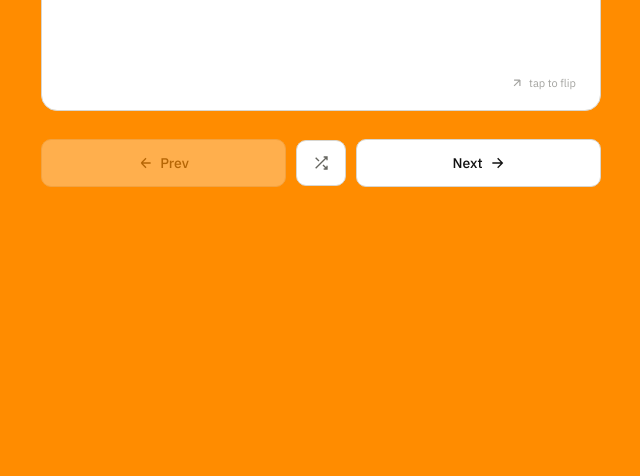
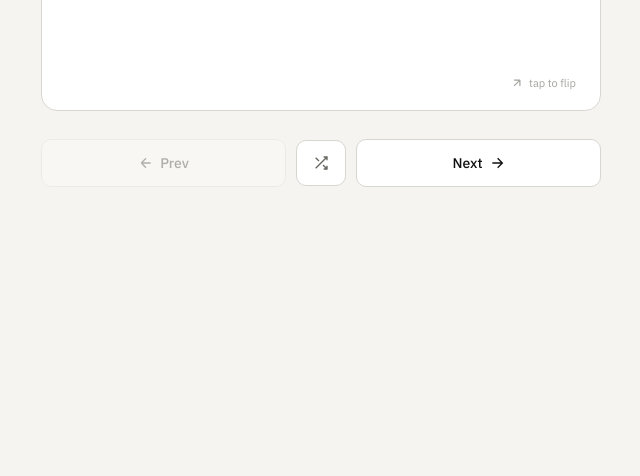
Before and after one commit to Storycodin/Flash-Cards, a plain HTML site: page ml-flashcards.html in a window 1280 px wide. Shown: the part 324-800 px from the top of the page, without its empty margins (319-959 px from the left). Drawn offline with Linux system fonts and the light colour scheme.

Commit message:
changeing color back

```diff
--- a/ml-flashcards.html
+++ b/ml-flashcards.html
@@ -10,7 +10,7 @@
   *, *::before, *::after { box-sizing: border-box; margin: 0; padding: 0; }
 
   :root {
-    --bg: #ff8c00;
+    --bg: #f5f4f0;
     --surface: #ffffff;
     --surface-back: #1a1a2e;
     --border: #d8d6d0;
```
